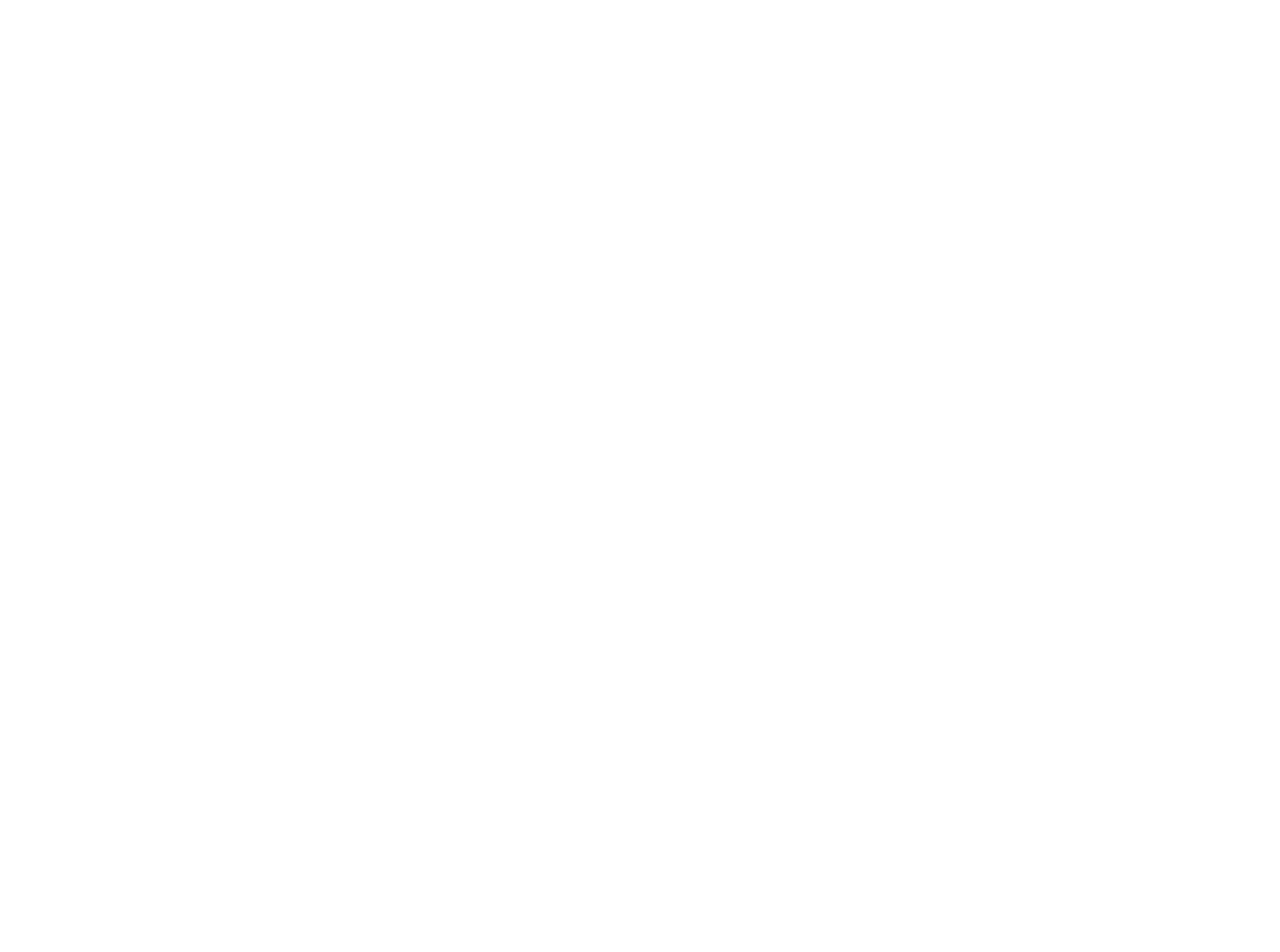
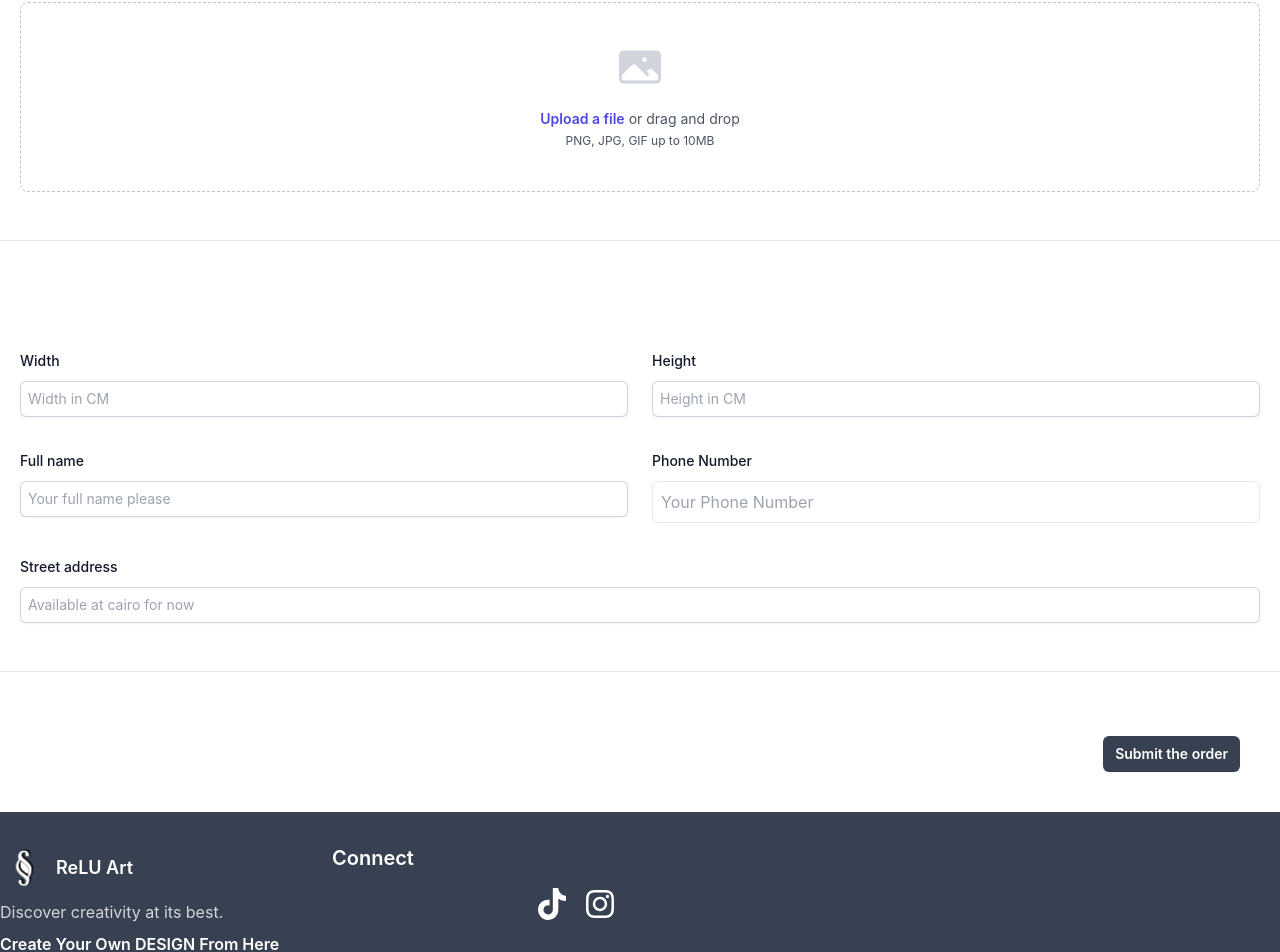
Before and after one commit to ahmedgamal115/Relu_client, a React (Create React App) app: page /customOrder in a window 1280 px wide. Before the commit this address had no page. Shown: the part 258-1210 px from the top of the page. Before the commit the page ends 800 px from the top, so only its background shows below. Built offline with nearby package versions, Linux system fonts and the light colour scheme.

Commit message:
Custom page and redesign for some components

```diff
--- a/package.json
+++ b/package.json
@@ -3,6 +3,7 @@
   "version": "0.1.0",
   "private": true,
   "dependencies": {
+    "@heroicons/react": "^2.1.1",
     "@testing-library/jest-dom": "^5.17.0",
     "@testing-library/react": "^13.4.0",
     "@testing-library/user-event": "^13.5.0",
--- a/src/App.js
+++ b/src/App.js
@@ -4,6 +4,7 @@
 import { BrowserRouter, Routes, Route } from "react-router-dom";
 import Products from './Pages/Products';
 import Order from './Pages/Order';
+import CustomOrder from './Pages/CustomOrder';
 
 function App() {
   return (
@@ -13,6 +14,7 @@
         <Route path="/" element={<Home />} />
         <Route path="/products" element={<Products />} />
         <Route path="/order" element={<Order />} />
+        <Route path="/customOrder" element={<CustomOrder />} />
       </Routes>
     </BrowserRouter>
     </div>
--- /dev/null
+++ b/src/Compnents/CustomDetails.jsx
@@ -0,0 +1,161 @@
+
+import { PhotoIcon } from '@heroicons/react/24/solid'
+import React, { useState } from 'react';
+
+export default function CustomDetails() {
+  const [imagePreview, setImagePreview] = useState(null);
+
+  const handleFileChange = (e) => {
+    const file = e.target.files[0];
+
+    if (file) {
+      const reader = new FileReader();
+      reader.onloadend = () => {
+        setImagePreview(reader.result);
+      };
+      reader.readAsDataURL(file);
+    }
+  };
+  return (
+    <form>
+    <div className="space-y-12">
+      <div className="border-b border-gray-900/10 pb-12 p-5">
+        <h2 className="text-base font-semibold leading-7 text-gray-900">Create your own design</h2>
+        <p className="mt-1 text-sm leading-6 text-red-900 py-5">
+          Choose an image to be your frame with your custom height and width
+        </p>
+
+        <div className="mt-10 grid grid-cols-1 gap-x-6 gap-y-8 sm:grid-cols-6">
+          <div className="col-span-full">
+            <label htmlFor="cover-photo" className="block text-sm font-medium leading-6 text-gray-900">
+              Cover photo
+            </label>
+            <div className="mt-2 flex justify-center rounded-lg border border-dashed border-gray-900/25 px-6 py-10">
+              {imagePreview ? (
+                <div className="rounded-full overflow-hidden w-24 h-24">
+                  <img src={imagePreview} alt="Uploaded" className="w-full h-full object-cover" />
+                </div>
+              ) : (
+                <div className="text-center">
+                  <PhotoIcon className="mx-auto h-12 w-12 text-gray-300" aria-hidden="true" />
+                  <div className="mt-4 flex text-sm leading-6 text-gray-600">
+                    <label
+                      htmlFor="file-upload"
+                      className="relative cursor-pointer rounded-md bg-white font-semibold text-indigo-600 focus-within:outline-none focus-within:ring-2 focus-within:ring-indigo-600 focus-within:ring-offset-2 hover:text-indigo-500"
+                    >
+                      <span>Upload a file</span>
+                      <input
+                        id="file-upload"
+                        name="file-upload"
+                        type="file"
+                        className="sr-only"
+                        onChange={handleFileChange}
+                      />
+                    </label>
+                    <p className="pl-1">or drag and drop</p>
+                  </div>
+                  <p className="text-xs leading-5 text-gray-600">PNG, JPG, GIF up to 10MB</p>
+                </div>
+              )}
+            </div>
+          </div>
+        </div>
+      </div>
+
+      <div className="border-b border-gray-900/10 pb-12 p-5">
+        <div className="mt-10 grid grid-cols-1 gap-x-6 gap-y-8 sm:grid-cols-6">
+        <div className="sm:col-span-3">
+            <label htmlFor="width" className="block text-sm font-medium leading-6 text-gray-900">
+              Width
+            </label>
+            <div className="mt-2">
+              <input
+                type="number"
+                name="width"
+                id="width"
+                placeholder='Width in CM'
+
+                className="block w-full p-2 rounded-md border-0 py-1.5 text-gray-900 shadow-sm ring-1 ring-inset ring-gray-300 placeholder:text-gray-400 focus:ring-2 focus:ring-inset focus:ring-indigo-600 sm:text-sm sm:leading-6"
+              />
+            </div>
+          </div>
+
+          <div className="sm:col-span-3">
+            <label htmlFor="height" className="block text-sm font-medium leading-6 text-gray-900">
+              Height
+            </label>
+            <div className="mt-2">
+              <input
+                type="number"
+                name="height"
+                id="height"
+                placeholder='Height in CM'
+                className="block p-2 w-full rounded-md border-0 py-1.5 text-gray-900 shadow-sm ring-1 ring-inset ring-gray-300 placeholder:text-gray-400 focus:ring-2 focus:ring-inset focus:ring-indigo-600 sm:text-sm sm:leading-6"
+              />
+            </div>
+          </div>
+          <div className="sm:col-span-3">
+            <label htmlFor="full-name" className="block text-sm font-medium leading-6 text-gray-900">
+              Full name
+            </label>
+            <div className="mt-2">
+              <input
+                type="text"
+                name="full-name"
+                id="full-name"
+                autoComplete="given-name"
+                placeholder='Your full name please'
+                className="block w-full p-2 rounded-md border-0 py-1.5 text-gray-900 shadow-sm ring-1 ring-inset ring-gray-300 placeholder:text-gray-400 focus:ring-2 focus:ring-inset focus:ring-indigo-600 sm:text-sm sm:leading-6"
+              />
+            </div>
+          </div>
+
+          <div className="sm:col-span-3">
+            <label htmlFor="last-name" className="block text-sm font-medium leading-6 text-gray-900">
+              Phone Number
+            </label>
+            <div className="mt-2">
+            <input
+              type="tel"
+              id="phone"
+              name="phone"
+              pattern="[0-9]{11}"
+              title="Please enter a valid 11-digit Egyptian phone number"
+              className="border p-2 rounded-md w-full"
+              placeholder="Your Phone Number"
+              required
+          />
+            </div>
+          </div>
+          <div className="col-span-full">
+            <label htmlFor="street-address" className="block text-sm font-medium leading-6 text-gray-900">
+              Street address
+            </label>
+            <div className="mt-2">
+              <input
+                type="text"
+                name="street-address"
+                id="street-address"
+                autoComplete="street-address"
+                placeholder='Available at cairo for now'
+                className="block w-full p-2 rounded-md border-0 py-1.5 text-gray-900 shadow-sm ring-1 ring-inset ring-gray-300 placeholder:text-gray-400 focus:ring-2 focus:ring-inset focus:ring-indigo-600 sm:text-sm sm:leading-6"
+              />
+            </div>
+          </div>
+        </div>
+      </div>
+
+
+    </div>
+
+    <div className="mt-6 flex items-center justify-end gap-x-6 p-10">
+      <button
+        type="submit"
+        className="rounded-md bg-gray-700 px-3 py-2 text-sm font-semibold text-white shadow-sm hover:bg-gray-500 focus-visible:outline focus-visible:outline-2 focus-visible:outline-offset-2 focus-visible:outline-indigo-600"
+      >
+        Submit the order
+      </button>
+    </div>
+  </form>
+  );
+}
--- a/src/Compnents/Footer.jsx
+++ b/src/Compnents/Footer.jsx
@@ -1,6 +1,6 @@
 import React from 'react';
 import { Link } from 'react-router-dom';
-import Relu from '../Data/Logo/Relu.png';
+import ReluLogo from '../Data/Logo/Relu.png';
 import { FaTiktok, FaInstagram } from 'react-icons/fa';
 
 export default function Footer() {
@@ -8,20 +8,27 @@
     <footer className="bg-gray-700 text-white py-8">
       <div className="container mx-auto">
         <div className="grid grid-cols-1 sm:grid-cols-2 md:grid-cols-3 lg:grid-cols-4 gap-12">
-          <div className="mb-8 text-center"> {/* Centered at small screens */}
+          <div className="text-center sm:text-left mb-8"> {/* Centered at small screens */}
             <Link to="/" className="flex items-center">
-              <img src={Relu} alt="Relu Logo" className="w-12 h-12" />
+              <img src={ReluLogo} alt="Relu Logo" className="w-12 h-12" />
               <span className="text-white ml-2 text-lg font-semibold">ReLU Art</span>
             </Link>
             <p className="mt-2 text-gray-300">Discover creativity at its best.</p>
+            <p className="mt-2 font-semibold">Create Your Own DESIGN From Here</p>
           </div>
-          <div className="sm:text-center md:text-left lg:text-right">
+          <div className="text-center sm:text-left">
             <h4 className="text-xl font-semibold mb-4">Connect</h4>
-            <div className="flex justify-center lg:justify-end space-x-4">
-              <a href="#" className="text-white hover:text-blue-300 transition duration-300">
+            <div className="flex justify-center sm:justify-start lg:justify-end space-x-4">
+              <a
+                href="#"
+                className="text-white hover:text-blue-300 transition duration-300"
+              >
                 <FaTiktok className="w-8 h-8" />
               </a>
-              <a href="#" className="text-white hover:text-purple-300 transition duration-300">
+              <a
+                href="#"
+                className="text-white hover:text-purple-300 transition duration-300"
+              >
                 <FaInstagram className="w-8 h-8" />
               </a>
             </div>
--- a/src/Compnents/Navbar.jsx
+++ b/src/Compnents/Navbar.jsx
@@ -1,7 +1,7 @@
 import React from 'react'
 import {Link} from 'react-router-dom';
 import Relu from '../Data/Logo/Relu.png';
-
+import Custom from '../Data/Icons/graphic-design.png'
 export default function Navbar() {
   return (
     <nav className="bg-gradient-to-r from-gray-700 to-gray-100 p-1">
@@ -11,8 +11,14 @@
             <img src={Relu} alt="Relu Logo" width={64} height={64} />
             <span className="text-white ml-2 text-lg font-semibold">ReLU Art</span>
           </Link>
-          <div className='flex items-center justify-center p-1'>
-            <p className='text-gray-800 italic font-semibold'>Your Art , Our Frame</p>
+          <Link to='/customOrder'>
+            <div className='flex items-center justify-center p-1'>
+              <p className='hidden lg:flex text-gray-800 italic font-bold text-lg'>Create your own design </p>
+              <img src={Custom} alt='' className='flex lg:hidden w-12 h-12'></img>
+            </div>
+          </Link>
+          <div className=' items-center justify-center p-1'>
+            <p className='text-gray-800 italic font-semibold'>Your Art , Our Frame </p>
           </div>
         </div>
       </div>
--- /dev/null
+++ b/src/Pages/CustomOrder.jsx
@@ -0,0 +1,14 @@
+import Footer from "../Compnents/Footer";
+import Navbar from "../Compnents/Navbar";
+import CustomDetails from "../Compnents/CustomDetails";
+
+
+export default function CustomOrder() {
+  return (
+    <div>
+        <Navbar/>
+        <CustomDetails/>
+        <Footer/>
+    </div>
+  );
+}
--- a/tailwind.config.js
+++ b/tailwind.config.js
@@ -7,9 +7,7 @@
     'src/Compnents/DisplayProducts.jsx',
     'src/Compnents/Footer.jsx',
     'src/Compnents/ProductsDetails.jsx',
-
-
-
+    'src/Compnents/CustomDetails.jsx',
   ],
   theme: {
     extend: {},
```
Also changed, not shown: src/Data/Icons/graphic-design.png (added), 1 other file (tests, documents, lock files or other folders).
